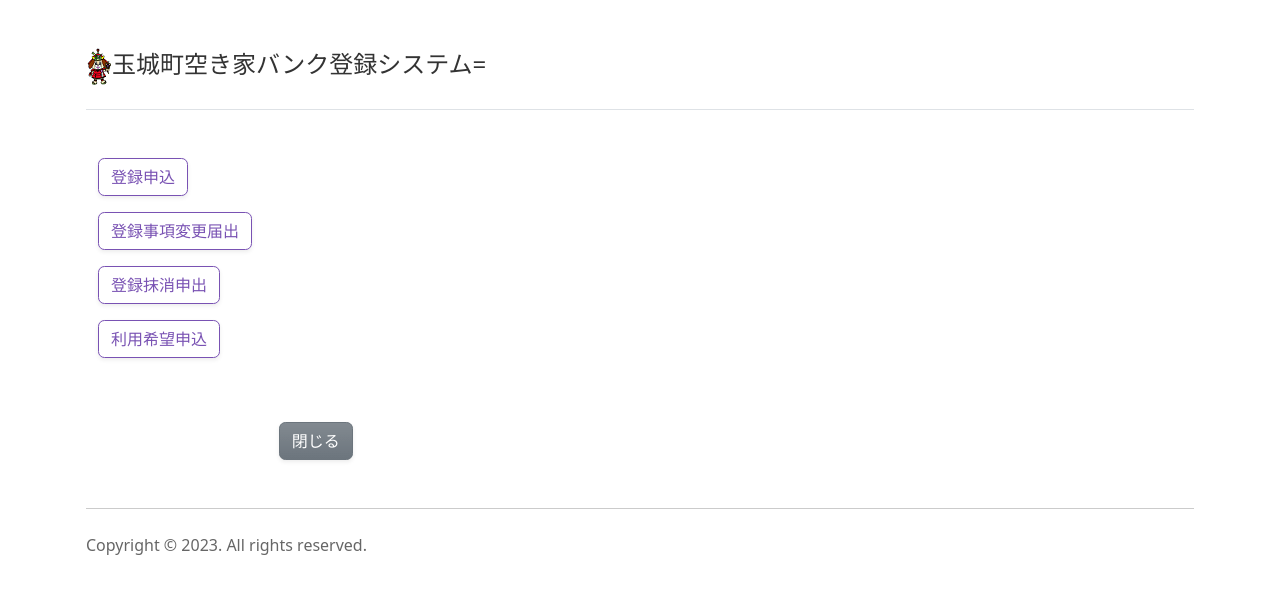
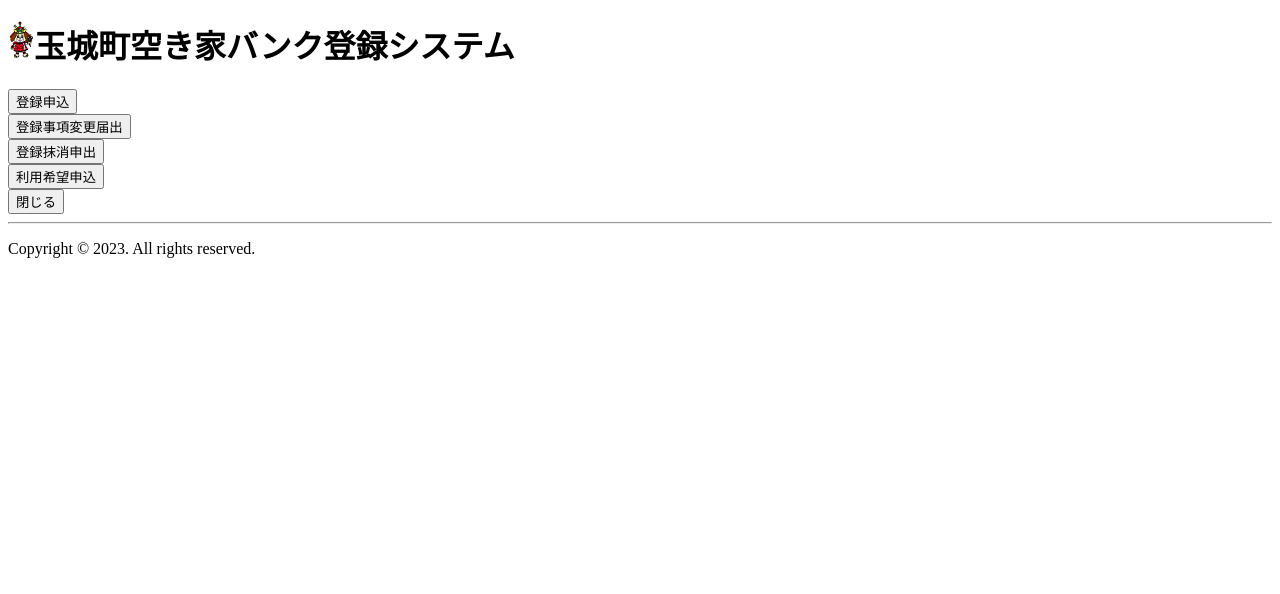
Before and after one commit to sbmTRT/tamaki_front, a Vue app: page /register in a window 1280 px wide. Shown: the top 594 px of the page. Built offline with nearby package versions, Linux system fonts and the light colour scheme.

Commit message:
initial commit

```diff
--- a/src/components/AppHeader.vue
+++ b/src/components/AppHeader.vue
@@ -2,7 +2,7 @@
   <header class="d-flex justify-content-between align-items-md-center pb-3 mb-5 border-bottom">
     <h1 class="h4">
       <img src="../assets/img/logo.png" alt="Logo of Tamaki System">
-      <span>玉城町空き家バンク登録システム</span>=
+      <span>玉城町空き家バンク登録システム</span>
     </h1>
   </header>
 </template>
--- a/src/js/main.js
+++ b/src/js/main.js
@@ -2,8 +2,8 @@ import { createApp } from 'vue'
 import App from './App.vue'
 import router from '../routers/router.js';
 
-// Import our custom CSS
-import '../scss/styles.scss'
+// // Import our custom CSS
+// import '../scss/styles.scss'
 
 // Import only the Bootstrap components we need
 import { Popover } from 'bootstrap';
```
